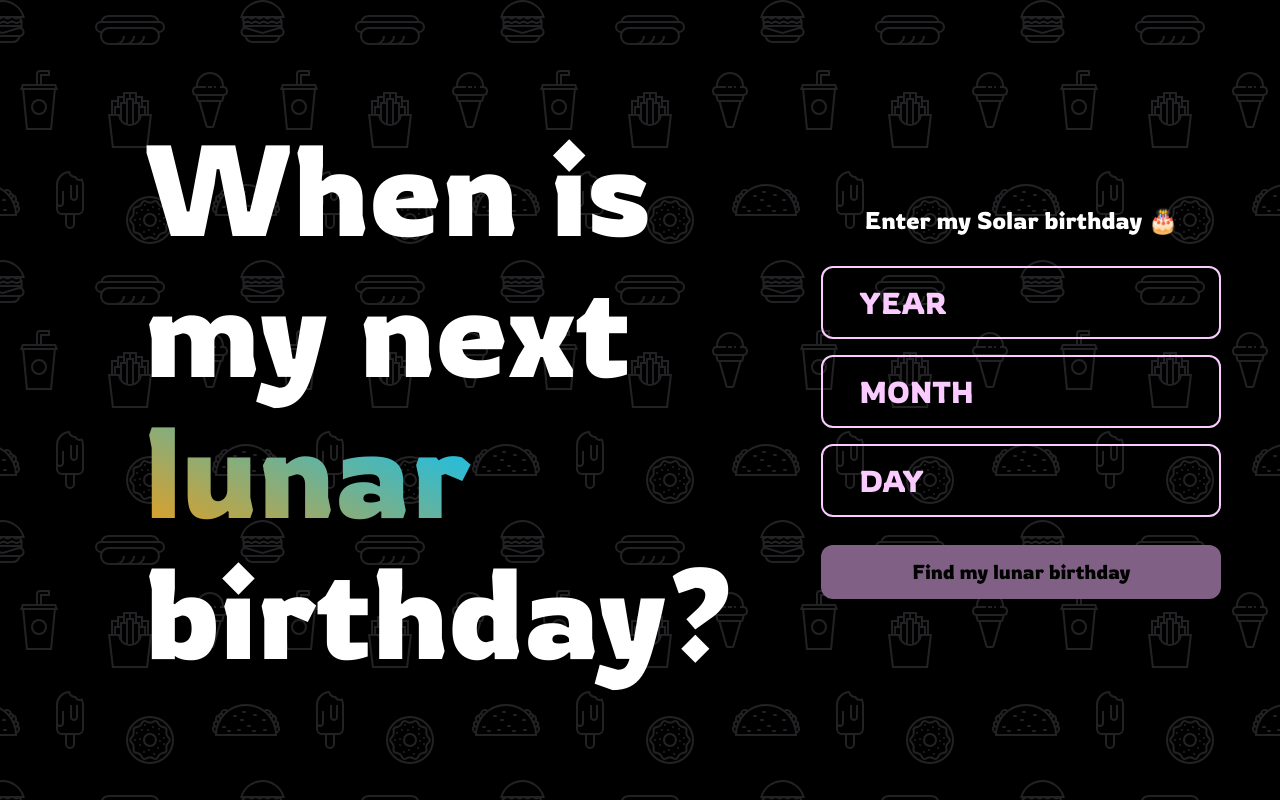
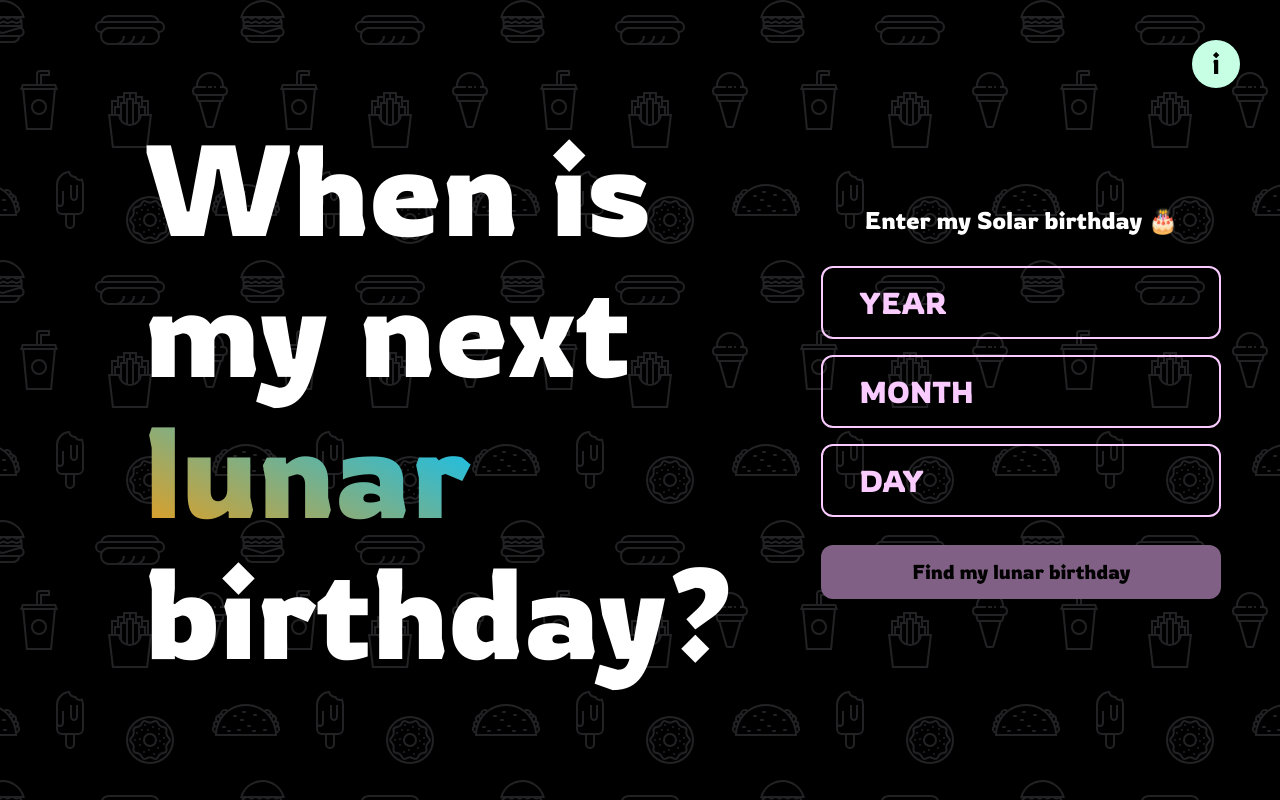
Before and after one commit to iamyujinwon/lunar-birthday-app, a React (Create React App) app: page / in a window 1280 px wide. Built offline with nearby package versions, Linux system fonts and the light colour scheme.

Commit message:
add info button ui

```diff
--- a/src/pages/index.js
+++ b/src/pages/index.js
@@ -61,7 +61,10 @@ const Home = () =>  {
 
     return (
         <>
-            <div class="font-Rowdies w-screen h-screen grid grid-cols-1 gap-7 content-center lg:flex items-center">
+            <div class="relative font-Rowdies w-screen h-screen grid grid-cols-1 gap-7 content-center lg:flex items-center">
+                <a href="https://github.com/iamyujinwon" class="absolute top-10 right-10 w-[3rem] h-[3rem] bg-green-highlight rounded-full text-center cursor-pointer text-3xl font-light">
+                    i
+                </a>
                 <div class="lg:pl-36">
                     <div class="hidden lg:block text-title text-white leading-title">
                         <div>When is</div>
```
